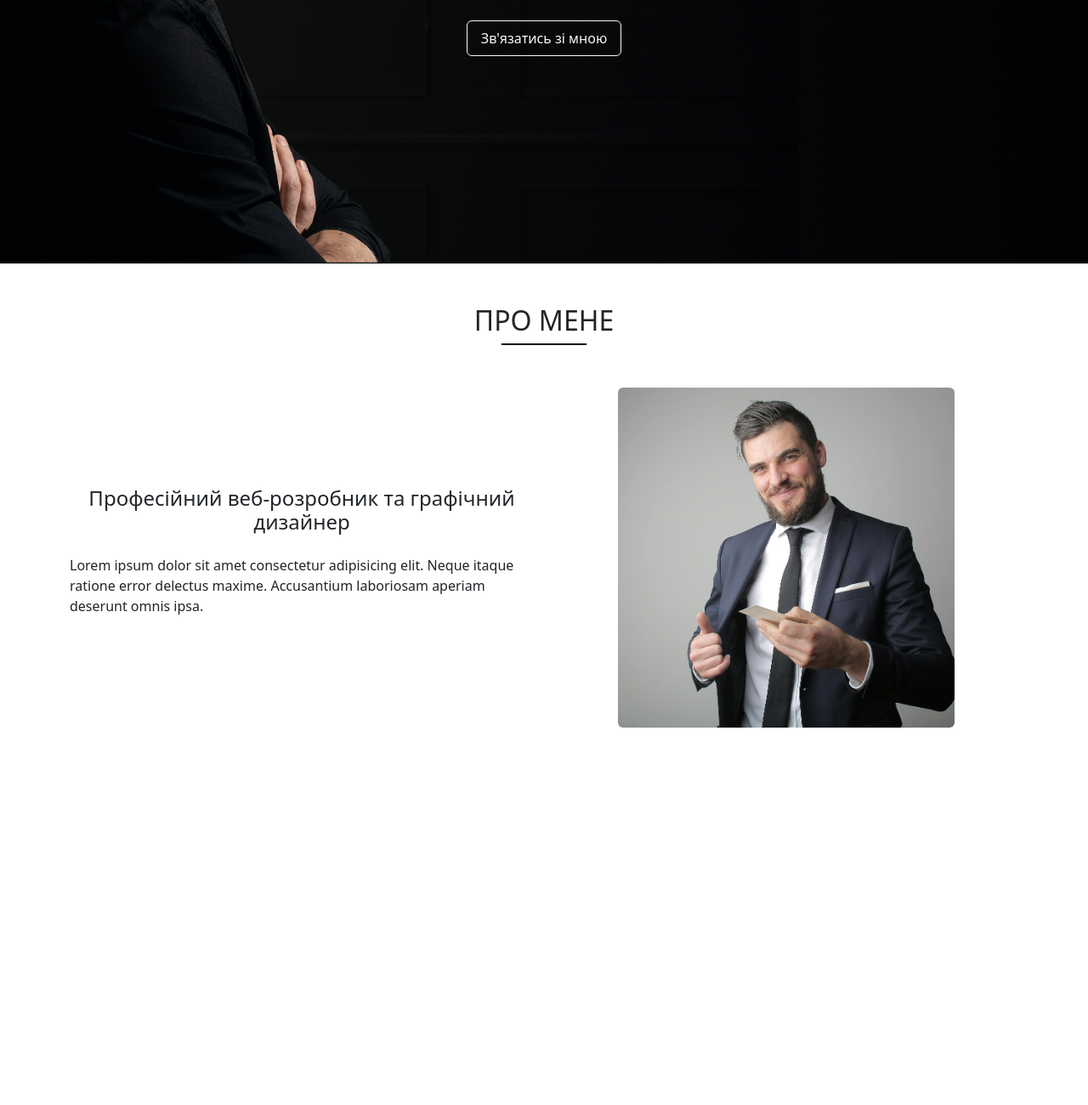
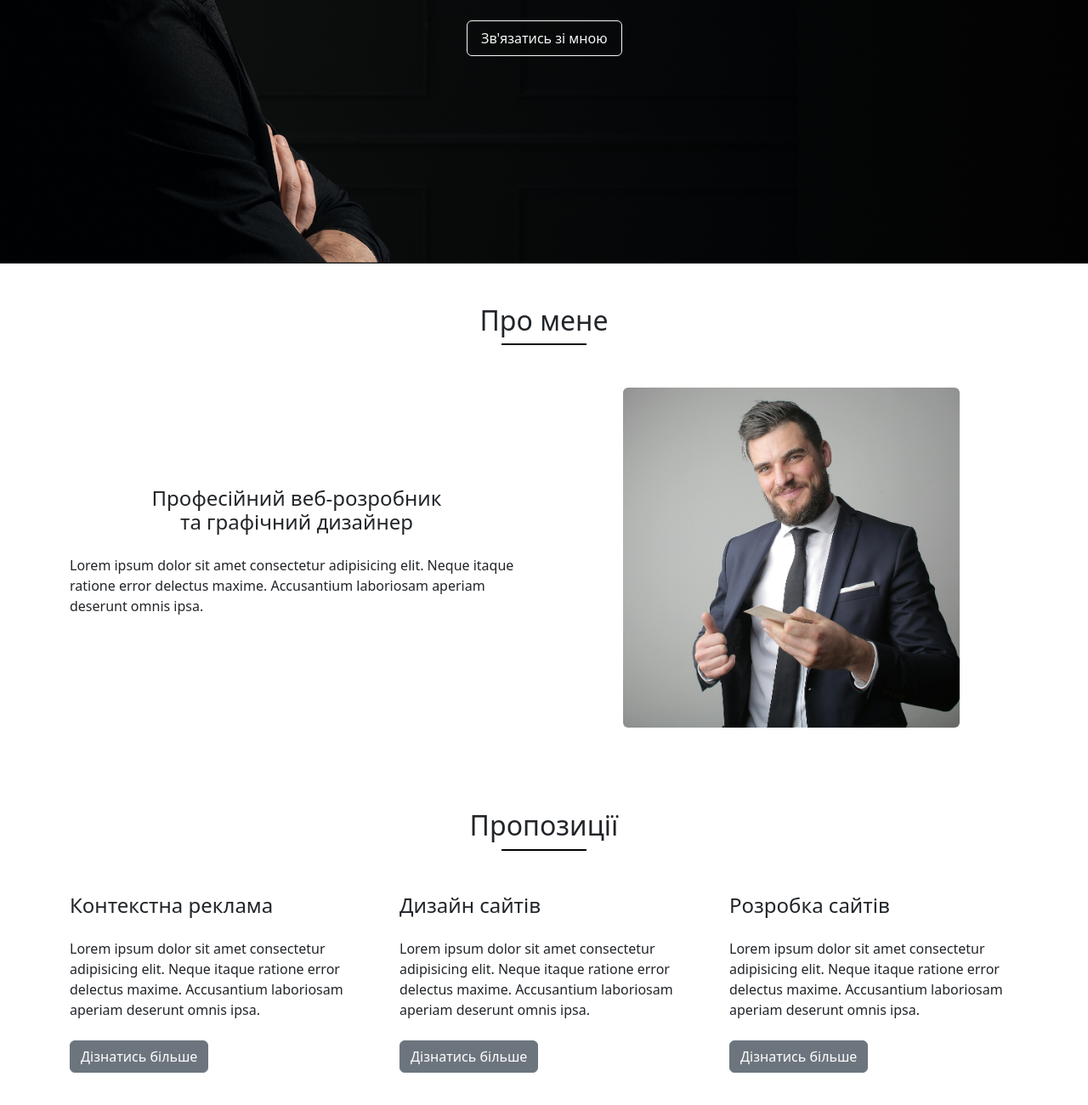
Before and after one commit to balance-soft/dark-profile, a plain HTML site: page index.html in a window 1280 px wide. Shown: the part 490-1790 px from the top of the page at 85% size. Before the commit the page ends 1394 px from the top, so only its background shows below. Drawn offline with nearby package versions, Linux system fonts and the light colour scheme.

Commit message:
hero animation

```diff
--- a/css/style.css
+++ b/css/style.css
@@ -40,6 +40,9 @@
 .about-img {
   max-height: 400px;
 }
+@media (max-width: 768px) {
+  .about-img {max-height: 100%;}
+}
 
 /* .banner-text {
     padding: 10px 15px;
--- a/index.html
+++ b/index.html
@@ -4,8 +4,13 @@
     <meta charset="UTF-8" />
     <meta name="viewport" content="width=device-width, initial-scale=1.0" />
     <title>Dark Mode</title>
+    <!-- Style CSS -->
     <link rel="stylesheet" href="./css/style.css" />
+    <!-- Bootstrap CSS -->
     <link rel="stylesheet" href="./css/bootstrap.min.css" />
+    <!--  -->
+    <!--  AOS (Animate On Scroll) -->
+    <link href="https://unpkg.com/aos@2.3.4/dist/aos.css" rel="stylesheet" />
   </head>
   <body>
     <!-- Header -->
@@ -33,18 +38,18 @@
               <ul class="navbar-nav ms-auto mb-2 mb-lg-0">
 
                 <li class="nav-item">
-                  <a class="nav-link" href="#">Інфо</a>
+                  <a class="nav-link" href="#about">Інфо</a>
                 </li>
                 </li>
                 <li class="nav-item">
-                  <a class="nav-link" href="#">Пропозиції</a>
+                  <a class="nav-link" href="#services">Пропозиції</a>
                 </li>
                 </li>
                 <li class="nav-item">
-                  <a class="nav-link" href="#">Портфоліо</a>
+                  <a class="nav-link" href="#portfolio">Портфоліо</a>
                 </li>
                 <li class="nav-item">
-                  <a class="nav-link" href="#">Контакти</a>
+                  <a class="nav-link" href="#contacts">Контакти</a>
                 </li>
               </ul>
             </div>
@@ -54,27 +59,42 @@
             <div class="row h-100 align-items-center">
                 <div class="col-12 text-center h-100 d-flex justify-content-center align-items-center">
                     <div class="banner-text ">
-                        <h1 class="mb-4">Привіт! Я - Алекс</h1>
-                        <h2 class="mb-5">Веб-розробник та графічний дизайнер</h2>
-                        <a href="" class="btn btn-outline-light px-3 py-2">Зв'язатись зі мною</a>
+                        <h1 class="mb-4"
+                          data-aos="fade-up"
+                          data-aos-duration="800"
+                        >Привіт! Я - Алекс
+                        </h1>
+                        <h2 class="mb-5"
+                          data-aos="fade-up"
+                          data-aos-delay="200"
+                          data-aos-duration="800"
+                        >Веб-розробник та графічний дизайнер
+                        </h2>
+                        <a href="https://t.me/freestylesoft"
+                          class="btn btn-outline-light px-3 py-2"
+                          data-aos="zoom-in"
+                          data-aos-delay="400"
+                          data-aos-duration="600"
+                        >Зв'язатись зі мною
+                        </a>
                     </div>
                 </div>
             </div>
         </div>
       </section>
     <!-- Section About -->
-     <section class="about py-5">
+     <section class="about py-5" id="about">
         <div class="container">
             <div class="row section-header">
                 <div class="col-md-12 text-center">
-                    <h2>ПРО МЕНЕ</h2>
+                    <h2>Про мене</h2>
                     <P class="line"></P>
                 </div>
             </div>
-            <div class="row justify-content-between align-items-center">
+            <div class="row justify-content-between align-items-center g-5">
 
                 <div class="col-md-6">
-                   <h4 class="mb-4 text-center">Професійний веб-розробник та графічний дизайнер</h4>
+                   <h4 class="mb-4 text-center">Професійний веб-розробник <br> та графічний дизайнер</h4>
                    <p>Lorem ipsum dolor sit amet consectetur adipisicing elit. Neque itaque ratione error delectus maxime. Accusantium laboriosam aperiam deserunt omnis ipsa.</p>
                 </div>
                 <div class="col-md-6 text-center">
@@ -83,6 +103,41 @@
             </div>
         </div>
      </section>
+     <!-- Section Services -->
+     <section class="services py-5" id="services">
+      <div class="container">
+        <div class="row section-header">
+            <div class="col-md-12 text-center">
+                <h2>Пропозиції</h2>
+                <P class="line"></P>
+            </div>
+        </div>
+        <div class="row justify-content-center align-items-center g-5">
+
+            <div class="col-md-4">
+               <h4 class="mb-4 text-left">Контекстна реклама</h4>
+               <p class="mb-4">Lorem ipsum dolor sit amet consectetur adipisicing elit. Neque itaque ratione error delectus maxime. Accusantium laboriosam aperiam deserunt omnis ipsa.</p>
+               <p class=""><a href="https://t.me/freestylesoft" class="btn btn-secondary">Дізнатись більше</a></p>
+            </div>
+            <div class="col-md-4">
+              <h4 class="mb-4 text-left">Дизайн сайтів</h4>
+              <p class="mb-4">Lorem ipsum dolor sit amet consectetur adipisicing elit. Neque itaque ratione error delectus maxime. Accusantium laboriosam aperiam deserunt omnis ipsa.</p>
+              <p class=""><a href="https://t.me/freestylesoft" class="btn btn-secondary">Дізнатись більше</a></p>
+            </div>
+            <div class="col-md-4">
+              <h4 class="mb-4 text-left">Розробка сайтів</h4>
+              <p class="mb-4">Lorem ipsum dolor sit amet consectetur adipisicing elit. Neque itaque ratione error delectus maxime. Accusantium laboriosam aperiam deserunt omnis ipsa.</p>
+              <p class=""><a href="https://t.me/freestylesoft" class="btn btn-secondary">Дізнатись більше</a></p>
+            </div>
+        </div>
+    </div>
+     </section>
+     <!-- Boootstrap JS -->
     <script src="./js/bootstrap.min.js"></script>
+    <!-- AOS (Animate On Scroll) -->
+    <script src="https://unpkg.com/aos@2.3.4/dist/aos.js"></script>
+    <script>
+      AOS.init();
+    </script>
   </body>
 </html>
```
